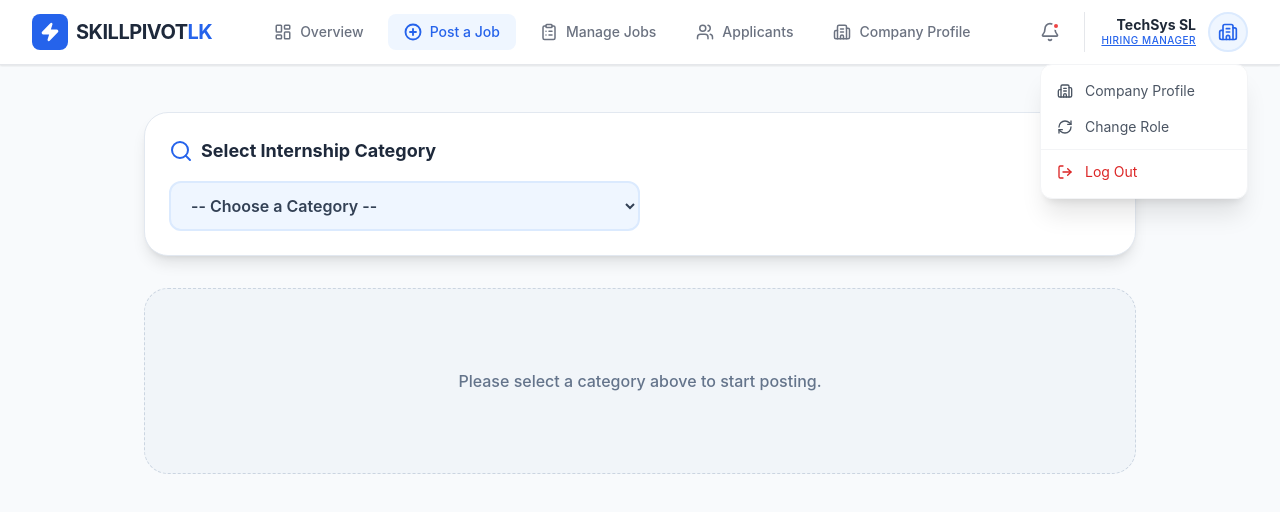
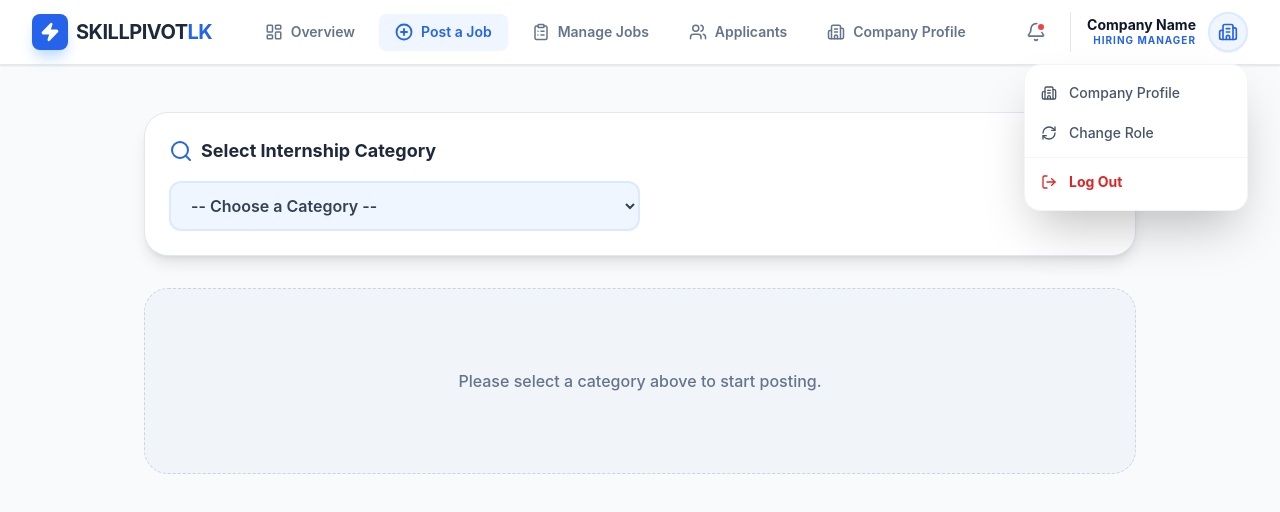
Before and after one commit to Erandi-Hans/SkillPivot-Frontend, a React (Vite) app: page /companypostaJob in a window 1280 px wide. Both pictures are taken after a click on the element 1228 px from the left and 32 px from the top of the page. Shown: the top 512 px of the page. Built offline with nearby package versions, Linux system fonts and the light colour scheme.

Commit message:
update company nav bar

```diff
--- a/src/components/Companymaindashboard/Maincompo/Companynavbar/Companynavbar.jsx
+++ b/src/components/Companymaindashboard/Maincompo/Companynavbar/Companynavbar.jsx
@@ -1,4 +1,4 @@
-import React, { useState } from 'react';
+import React, { useState, useEffect } from 'react';
 import { useNavigate, useLocation } from 'react-router-dom';
 import {
   LayoutDashboard,
@@ -18,10 +18,28 @@ const CompanyNavbar = () => {
   const location = useLocation();
   const [showProfileMenu, setShowProfileMenu] = useState(false);
 
-  // Check if the user is on entry pages (Role Selection, Sign-in, Sign-up)
+  // --- Dynamic Data States ---
+  const [navData, setNavData] = useState({
+    name: localStorage.getItem('companyName') || 'Company Name',
+    logo: localStorage.getItem('companyLogo') || null
+  });
+
+  // Listen for changes in localStorage (Profile එක update වුණොත් වහාම දැනගන්න)
+  useEffect(() => {
+    const updateNav = () => {
+      setNavData({
+        name: localStorage.getItem('companyName') || 'Company Name',
+        logo: localStorage.getItem('companyLogo') || null
+      });
+    };
+
+    // පේජ් එක load වෙනකොට සහ වෙනත් tab එකක update වුණොත් check කරන්න
+    window.addEventListener('storage', updateNav);
+    return () => window.removeEventListener('storage', updateNav);
+  }, []);
+
   const isAuthPage = location.pathname === '/' || location.pathname === '/signin' || location.pathname === '/signup';
 
-  // Specific navigation links for Company/Employer users
   const navLinks = [
     { name: 'Overview', icon: LayoutDashboard, path: '/company-dashboard' },
     { name: 'Post a Job', icon: PlusCircle, path: '/companypostaJob' },
@@ -30,27 +48,21 @@ const CompanyNavbar = () => {
     { name: 'Company Profile', icon: Building2, path: '/companyprofile' },
   ];
 
-  // Handles clicking the brand logo to navigate based on auth status
   const handleLogoClick = () => {
-    if (isAuthPage) {
-      navigate('/'); // Go to Role Selection
-    } else {
-      navigate('/company-dashboard'); // Go to Employer Dashboard
-    }
+    isAuthPage ? navigate('/') : navigate('/company-dashboard');
   };
 
-  // Handles user logout and redirects to sign-in page
   const handleLogout = () => {
-    console.log("Employer logging out...");
+    localStorage.clear(); // Clear all session data
     navigate('/signin');
   };
 
   return (
-    <nav className="sticky top-0 z-50 flex items-center justify-between px-8 py-3 bg-white border-b border-gray-200 shadow-sm backdrop-blur-md bg-white/90">
+    <nav className="sticky top-0 z-50 flex items-center justify-between px-8 py-3 font-sans bg-white border-b border-gray-200 shadow-sm backdrop-blur-md bg-white/90">
 
-      {/* Brand Logo - Consistent with Student side */}
+      {/* Brand Logo */}
       <div className="flex items-center gap-2 cursor-pointer group" onClick={handleLogoClick}>
-        <div className="p-2 text-white transition-transform bg-blue-600 rounded-lg group-hover:scale-110">
+        <div className="p-2 text-white transition-transform bg-blue-600 rounded-lg shadow-lg group-hover:scale-110 shadow-blue-200">
           <Zap size={20} fill="currentColor" />
         </div>
         <h1 className="text-xl font-bold tracking-tight uppercase text-slate-800">
@@ -58,7 +70,7 @@ const CompanyNavbar = () => {
         </h1>
       </div>
 
-      {/* Main Navigation - Employer specific links */}
+      {/* Main Navigation Links */}
       {!isAuthPage && (
         <div className="items-center hidden gap-2 lg:flex">
           {navLinks.map((link) => {
@@ -68,8 +80,8 @@ const CompanyNavbar = () => {
               <button
                 key={link.name}
                 onClick={() => navigate(link.path)}
-                className={`flex items-center gap-2 px-4 py-2 text-sm font-medium transition-all rounded-lg ${
-                  isActive ? 'bg-blue-50 text-blue-600' : 'text-gray-500 hover:bg-gray-50 hover:text-blue-600'
+                className={`flex items-center gap-2 px-4 py-2 text-sm font-semibold transition-all rounded-lg ${
+                  isActive ? 'bg-blue-50 text-blue-600 shadow-sm' : 'text-slate-500 hover:bg-slate-50 hover:text-blue-600'
                 }`}
               >
                 <Icon size={18} strokeWidth={isActive ? 2.5 : 2} />
@@ -83,44 +95,51 @@ const CompanyNavbar = () => {
       {/* User Interaction Section */}
       <div className="flex items-center gap-4">
 
-        {/* Notifications for new applicants */}
         {!isAuthPage && (
-          <button className="relative p-2 text-gray-500 transition-all rounded-full hover:bg-gray-100 hover:text-blue-600">
+          <button className="relative p-2 transition-all rounded-full text-slate-500 hover:bg-slate-100 hover:text-blue-600">
             <Bell size={20} />
-            <span className="absolute w-2 h-2 bg-red-500 border-2 border-white rounded-full top-2 right-2"></span>
+            <span className="absolute w-2.5 h-2.5 bg-red-500 border-2 border-white rounded-full top-2 right-2"></span>
           </button>
         )}
 
-        {/* Company Profile Dropdown */}
         {!isAuthPage ? (
-          <div className="relative flex items-center gap-3 pl-4 border-l border-gray-200">
+          <div className="relative flex items-center gap-3 pl-4 border-l border-slate-200">
+            {/* Displaying Dynamic Company Name */}
             <div className="hidden text-right sm:block">
-              <p className="text-sm font-bold leading-tight text-gray-800">TechSys SL</p>
-              <p className="text-[10px] font-medium text-blue-600 uppercase tracking-wider underline">Hiring Manager</p>
+              <p className="text-sm font-bold leading-tight text-slate-900 truncate max-w-[150px]">
+                {navData.name}
+              </p>
+              <p className="text-[10px] font-bold text-blue-600 uppercase tracking-widest">Hiring Manager</p>
             </div>
 
             <div className="relative cursor-pointer" onClick={() => setShowProfileMenu(!showProfileMenu)}>
-              {/* Company Logo Placeholder */}
-              <div className="flex items-center justify-center w-10 h-10 transition-all border-2 border-blue-100 rounded-full bg-blue-50 hover:border-blue-500">
-                <Building2 size={20} className="text-blue-600" />
+              {/* Displaying Dynamic Logo or Icon */}
+              <div className="flex items-center justify-center w-10 h-10 overflow-hidden transition-all border-2 border-blue-100 rounded-full shadow-sm bg-blue-50 hover:border-blue-500">
+                {navData.logo ? (
+                  <img src={navData.logo} alt="Logo" className="object-cover w-full h-full" />
+                ) : (
+                  <Building2 size={20} className="text-blue-600" />
+                )}
               </div>
 
-              {/* Dropdown Menu */}
+              {/* Profile Dropdown Menu */}
               {showProfileMenu && (
-                <div className="absolute right-0 py-2 mt-3 duration-200 bg-white border border-gray-100 shadow-xl w-52 rounded-xl animate-in fade-in zoom-in">
-                  <button onClick={() => { navigate('/company-profile'); setShowProfileMenu(false); }} className="flex items-center w-full gap-3 px-4 py-2 text-sm text-gray-600 hover:bg-gray-50 hover:text-blue-600">
+                <div className="absolute right-0 w-56 py-2 mt-3 bg-white border shadow-2xl border-slate-100 rounded-2xl animate-in fade-in zoom-in slide-in-from-top-2">
+                  <div className="px-4 py-3 border-b border-slate-50 lg:hidden">
+                     <p className="text-sm font-bold text-slate-900">{navData.name}</p>
+                  </div>
+
+                  <button onClick={() => { navigate('/companyprofile'); setShowProfileMenu(false); }} className="flex items-center w-full gap-3 px-4 py-2.5 text-sm font-medium text-slate-600 hover:bg-blue-50 hover:text-blue-600 transition-colors">
                     <Building2 size={16} /> Company Profile
                   </button>
 
-                  {/* Option to change role back to Selection Page */}
-                  <button onClick={() => { navigate('/'); setShowProfileMenu(false); }} className="flex items-center w-full gap-3 px-4 py-2 text-sm text-gray-600 hover:bg-gray-50 hover:text-blue-600">
+                  <button onClick={() => { navigate('/'); setShowProfileMenu(false); }} className="flex items-center w-full gap-3 px-4 py-2.5 text-sm font-medium text-slate-600 hover:bg-blue-50 hover:text-blue-600 transition-colors">
                     <RefreshCw size={16} /> Change Role
                   </button>
 
-                  <hr className="my-1 border-gray-100" />
+                  <div className="my-1 border-t border-slate-100" />
 
-                  {/* Log out functionality */}
-                  <button onClick={handleLogout} className="flex items-center w-full gap-3 px-4 py-2 text-sm text-red-600 hover:bg-red-50">
+                  <button onClick={handleLogout} className="flex items-center w-full gap-3 px-4 py-2.5 text-sm font-bold text-red-600 hover:bg-red-50 transition-colors">
                     <LogOut size={16} /> Log Out
                   </button>
                 </div>
@@ -128,10 +147,9 @@ const CompanyNavbar = () => {
             </div>
           </div>
         ) : (
-          /* Sign In button for entry pages */
           <button
             onClick={() => navigate('/signin')}
-            className="flex items-center gap-2 px-6 py-2 text-sm font-bold text-white transition-all bg-blue-600 rounded-lg hover:bg-blue-700 hover:shadow-lg active:scale-95"
+            className="flex items-center gap-2 px-6 py-2 text-sm font-bold text-white transition-all bg-blue-600 rounded-xl hover:bg-blue-700 hover:shadow-lg hover:shadow-blue-200 active:scale-95"
           >
             <LogIn size={16} />
             Sign In
```
